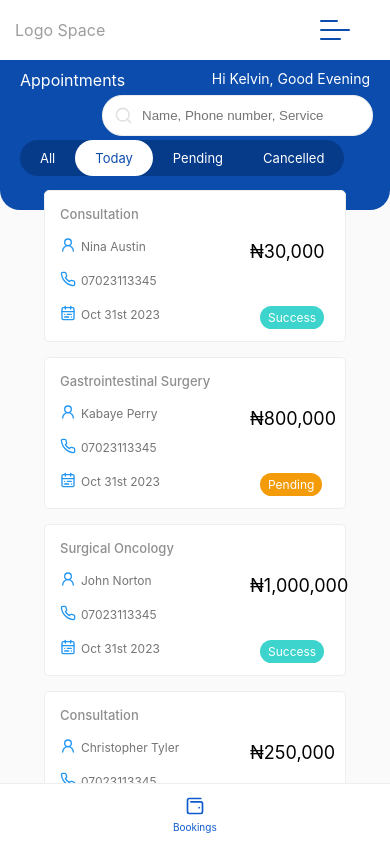
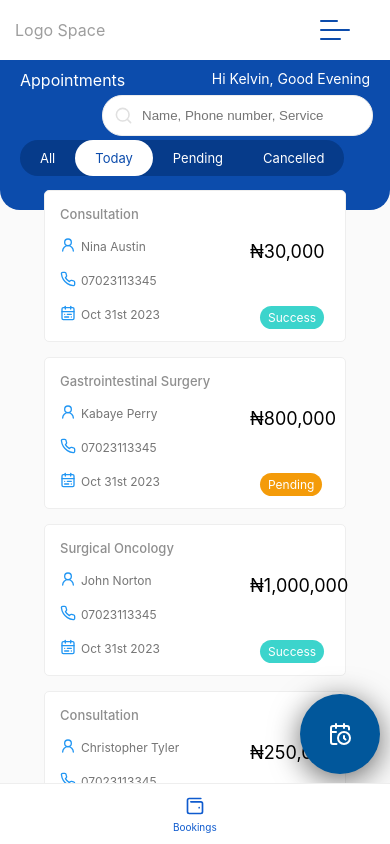
Before and after one commit to ObinnaKelvin/sapphire, a React (Create React App) app: page /staff-portal in a window 390 px wide. Shown: the top 844 px of the page. Built offline with nearby package versions, Linux system fonts and the light colour scheme.

Commit message:
Add button added

```diff
--- /dev/null
+++ b/src/View/components/buttons/Buttons.jsx
@@ -0,0 +1,18 @@
+import React from 'react';
+import { Link } from 'react-router-dom';
+import './buttons.scss';
+import { CalendarClock } from 'lucide-react';
+
+export const AddButton = () => {
+    return (
+      <div className='add-container'>
+          <Link className="add-link" to="/create-appointment">
+            <div className="add-button">
+                {/* + */}
+                {/* <Camera size={12} /> */}
+                <CalendarClock size={24} />
+            </div>
+          </Link>
+      </div>
+    )
+  }
--- /dev/null
+++ b/src/View/components/buttons/buttons.scss
@@ -0,0 +1,42 @@
+.add-container {
+    z-index: 1;
+    position: fixed;
+    right: 60px;
+    bottom: 40px;
+    cursor: pointer;
+    /* margin-bottom: -50px; */
+
+    .add-link {
+        text-decoration: none;
+
+        .add-button {
+            width: 80px;
+            height: 80px;
+            border-radius: 50%;
+            /* font-size: 70px; */
+            font-size: 45px;
+            background-color: #01579b;
+            color: white;
+            display: flex;
+            align-items: center;
+            justify-content: center;
+            box-shadow: rgb(0 0 0 / 60%) 0px 6px 30px 0px;
+        }
+    }
+}
+
+@media screen and (max-width: 480px) {
+    .add-container {
+        z-index: 1;
+        position: fixed;
+        right: 10px;
+        bottom: 70px;
+    }
+
+    .add-button {
+        width: 40px;
+        height: 40px;
+        /* font-size: 40px; */
+        font-size: 30px;
+    }
+}
--- a/src/View/pages/staffPortal/Sportal.jsx
+++ b/src/View/pages/staffPortal/Sportal.jsx
@@ -2,6 +2,7 @@ import React, { useState, useEffect} from 'react'
 import './sportal.scss';
 import { Navbar, PatientNavbar, PatientNavbarMobile, StaffNavbar, StaffNavbarMobile } from '../../components/navigation/Navbar';
 import { AlignLeft, CalendarRange, LayoutPanelLeft, Phone, Search, User2 } from 'lucide-react';
+import { AddButton } from '../../components/buttons/Buttons';
 
 function Sportal() {
 
@@ -30,6 +31,7 @@ function Sportal() {
   return (
     <div className="sportal-container">
         <Navbar />
+        <AddButton />
         <div className="sportal-wrapper">
             <div className="sportal-sidenav">
                 {/* <PatientNavbar /> */}
```
